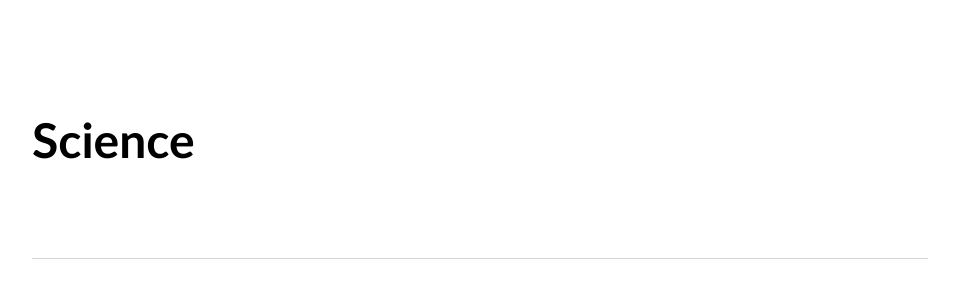
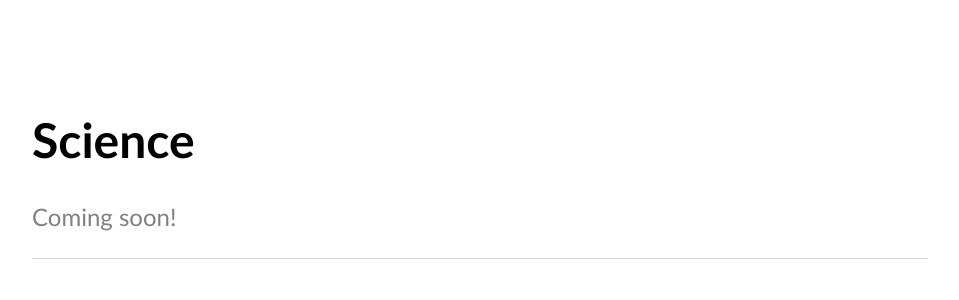
Before and after one commit to echang17/echang17.github.io, a Jekyll site: the page built from science/index.html, in a window 1280 px wide. Shown: the top 300 px of the page, without its empty margins (160-1119 px from the left). Built offline with Jekyll 4.4.1, drawn with Linux system fonts in a browser that asks for light colours.

Commit message:
Update main.css

```diff
--- a/css/main.css
+++ b/css/main.css
@@ -27,7 +27,7 @@ p {
     font-size: 1.5em;
     font-family: 'Trebuchet MS', Helvetica, sans-serif;
     line-height: 1.4em;
-    color: #ffffff;
+    color: grey;
 }
 footer {
     border-top: 1px solid #d5d5d5;
@@ -96,5 +96,4 @@ ul.posts li {
 .profile-description {
     font-family: 'Trebuchet MS', Helvetica, sans-serif;
     color: black;
-    float: right;
 }
```
